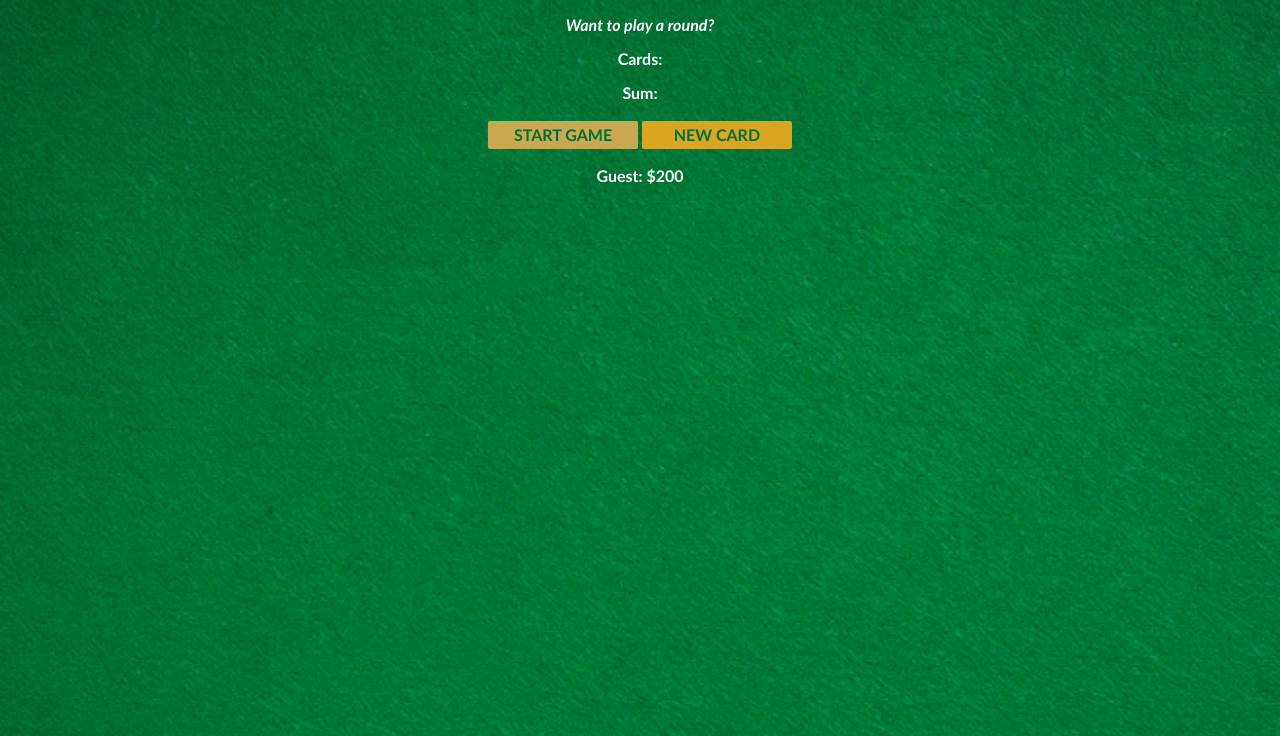
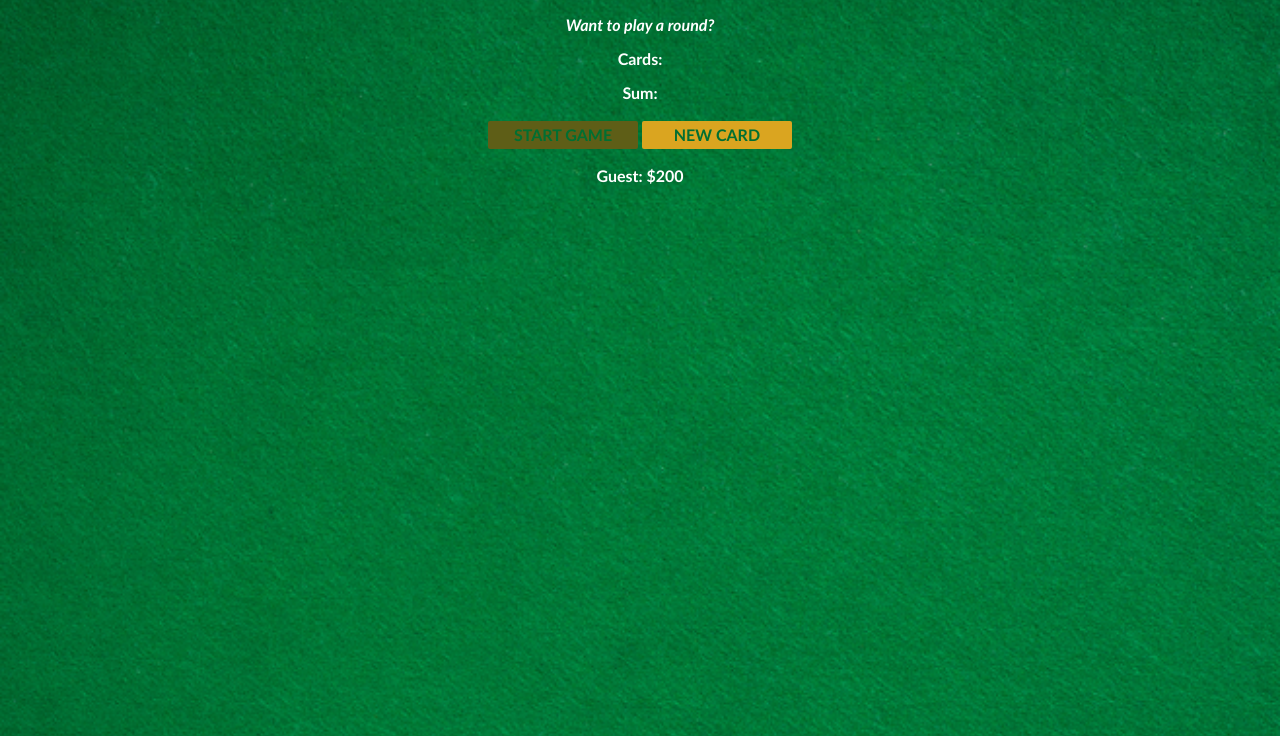
Before and after one commit to sahil-ansari01/BlackJackGame, a website built with Vite: page index.html in a window 1280 px wide. In both pictures the pointer is over the button "START GAME". Shown: the part 64-800 px from the top of the page. Built offline with nearby package versions, Linux system fonts and the light colour scheme.

Commit message:
Update index.css

```diff
--- a/index.css
+++ b/index.css
@@ -33,5 +33,5 @@ button.pointer {
 }
 
 button:hover {
-    background-color: #c8a951;
+    background-color: rgb(94, 94, 23);
 }
```
